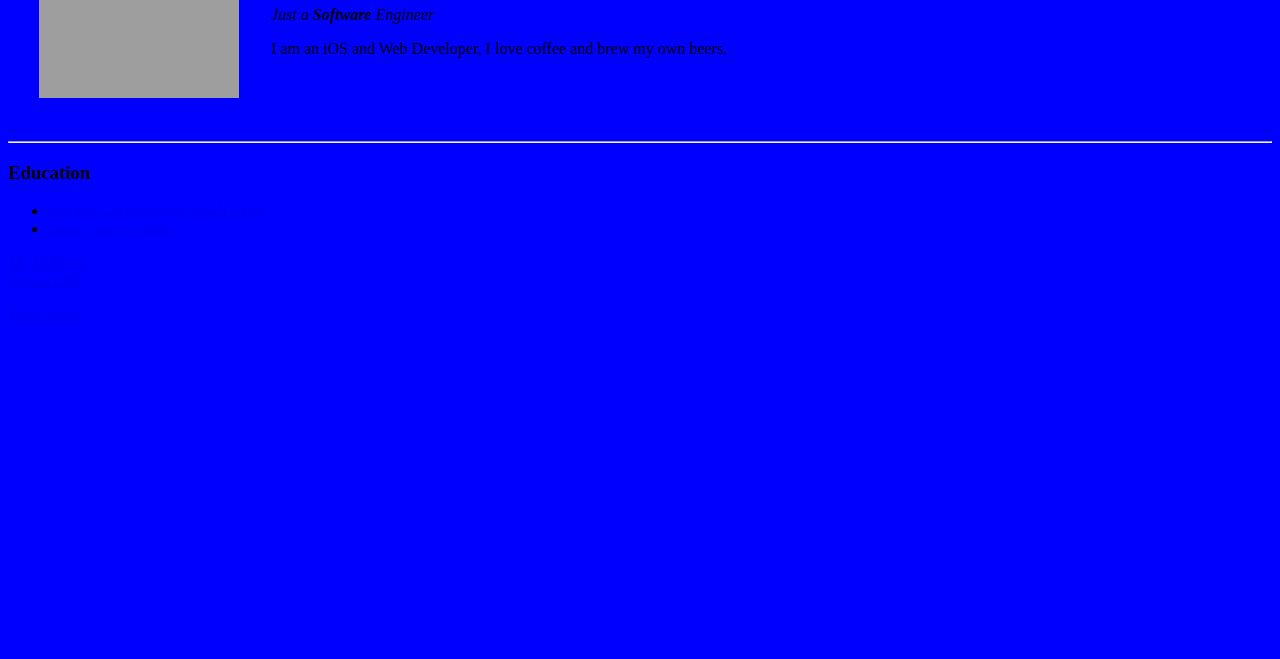
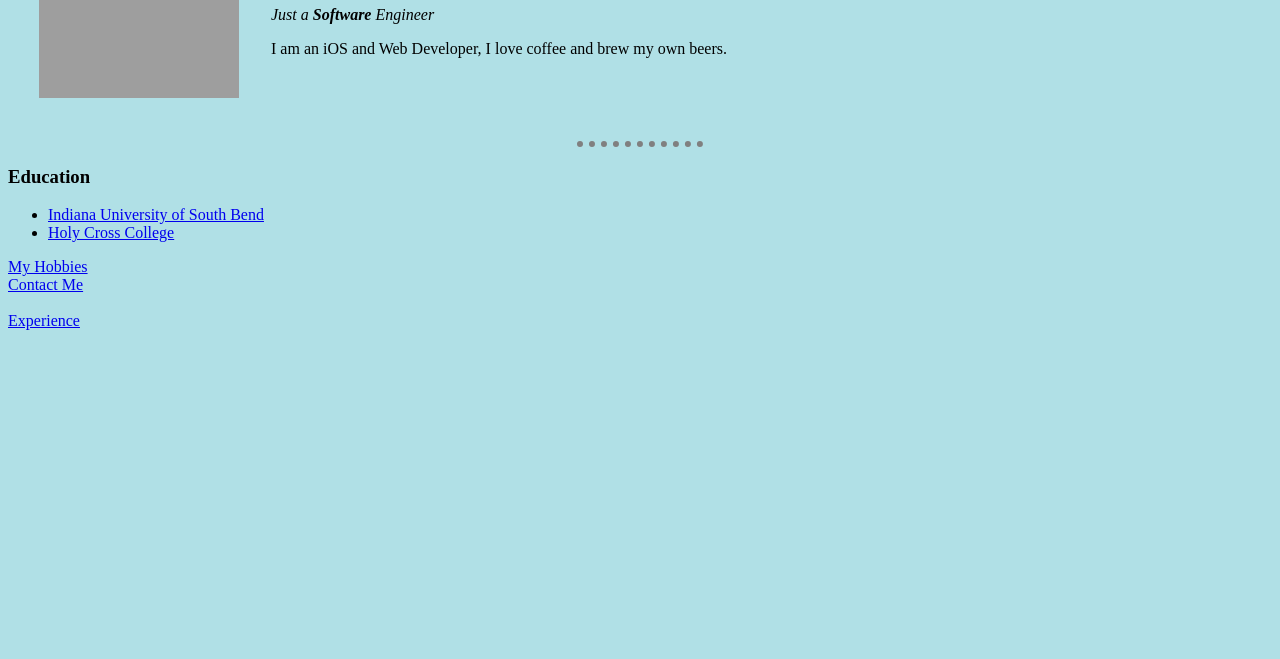
Before and after one commit to djbeto2209/FullStackDemo, a plain HTML site: page index.html in a window 1280 px wide. Shown: the part 141-800 px from the top of the page. Drawn offline with Linux system fonts and the light colour scheme; grey boxes are pictures that could not be loaded.

Commit message:
Created Internal CSS

```diff
--- a/index.html
+++ b/index.html
@@ -9,12 +9,18 @@
 <style media="screen">
 
   body {
-    background-color: blue;
+    background-color: powderblue;
   }
 
   hr {
-    background-color: white;
+    border-style: none;
+    border-top: dotted;
+    border-color: grey;
+    border-width: 6px;
+    height: 0px;
+    width: 10%;
   }
+
 
 </style>
 </head>
```
